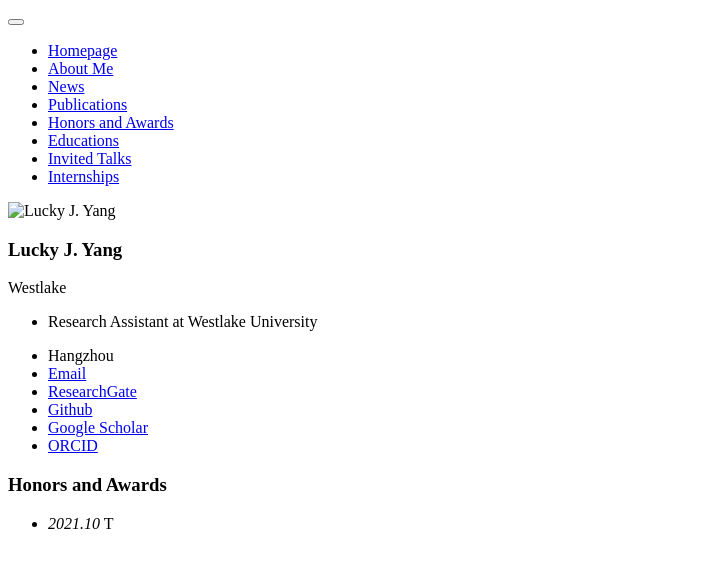
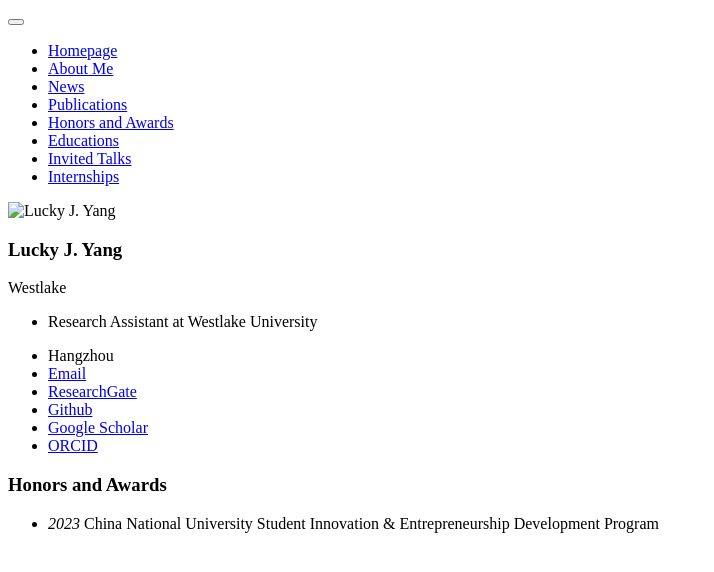
Before and after one commit to thinkswhat/thinkswhat.github.io, a Jekyll site: the page built from _pages/includes/honers.md, in a window 1280 px wide. Shown: the top 572 px of the page, without its empty margins (0-714 px from the left). Built offline with Jekyll 4.4.1, drawn with Linux system fonts in a browser that asks for light colours; our own code applies the rules of GitHub Pages for plain Markdown files.

Commit message:
Update honers.md

```diff
--- a/_pages/includes/honers.md
+++ b/_pages/includes/honers.md
@@ -1,2 +1,2 @@
 # Honors and Awards
-- *2021.10* T
+- *2023*  China National University Student Innovation & Entrepreneurship Development Program
```
